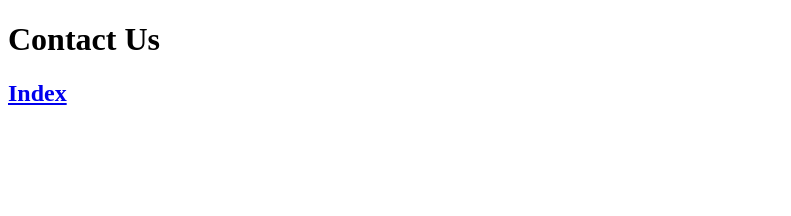
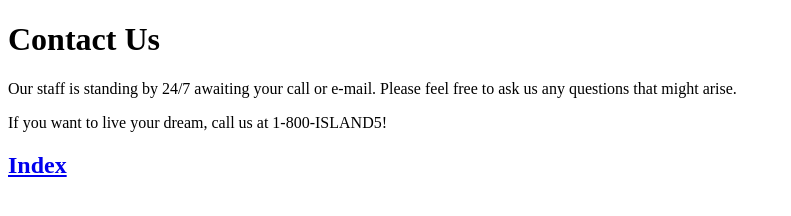
Before and after one commit to Aaron3831/resort, a plain HTML site: page contact.html in a window 1280 px wide. Shown: the whole page, without its empty margins (0-791 px from the left). Drawn offline with Linux system fonts and the light colour scheme.

Commit message:
Add descriptive paragraphs on all pages

```diff
--- a/contact.html
+++ b/contact.html
@@ -7,7 +7,9 @@
   <body>
     <h1>Contact Us</h1>
 
-    <p></p>
+    <p>Our staff is standing by 24/7 awaiting your call or e-mail.  Please feel free to ask us any questions that might arise.</p>
+
+    <p>If you want to live your dream, call us at 1-800-ISLAND5!</p>
 
     <h2><a href="index.html">Index</a></h2>
 
```
Also changed, not shown: accommodations.html (+1 -1 lines), activities.html (+1 -1 lines), travel.html (+1 -1 lines).
